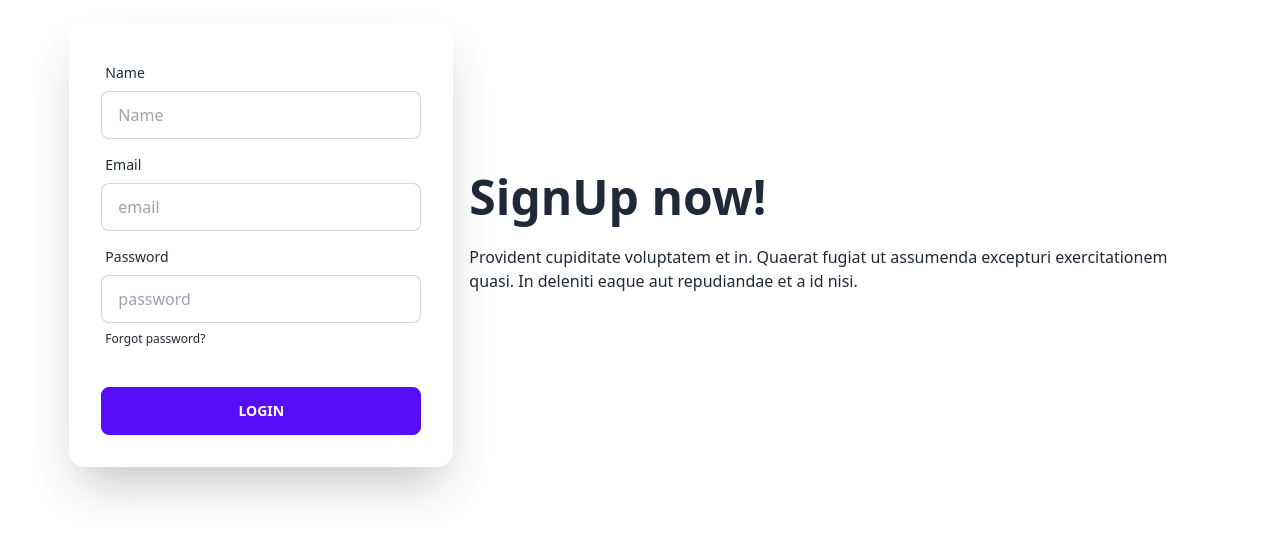
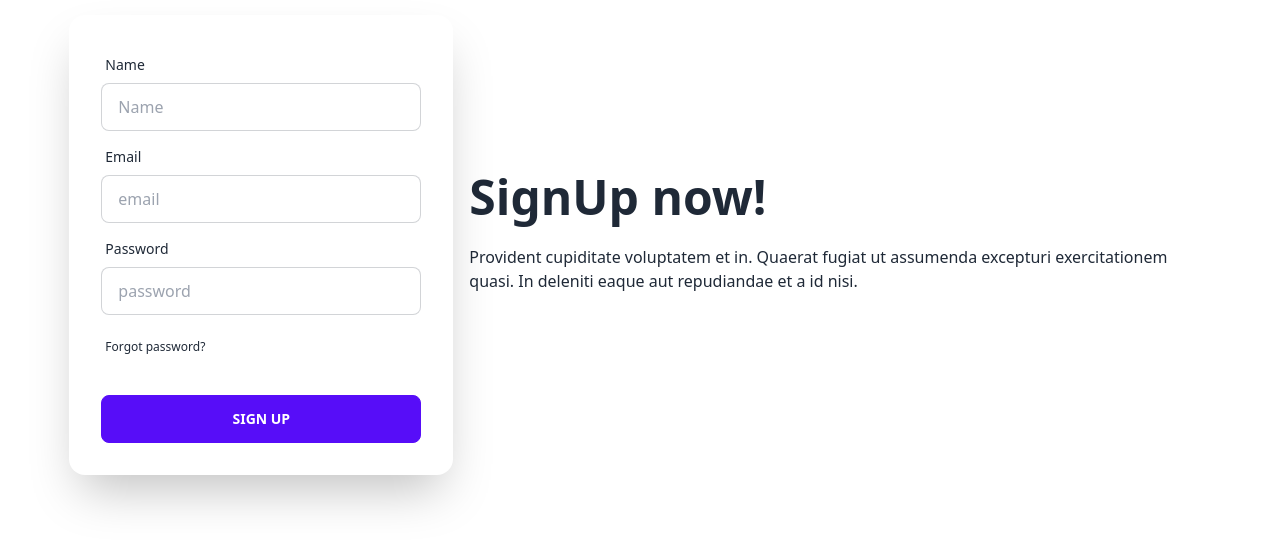
Before and after one commit to tusarallen/bistro-boss-client, a React (Vite) app: page /signup in a window 1280 px wide. Shown: the part 155-702 px from the top of the page. Built offline with nearby package versions, Linux system fonts and the light colour scheme; no server answers.

Commit message:
validation sugnup with react hook

```diff
--- a/src/pages/Login/Login.jsx
+++ b/src/pages/Login/Login.jsx
@@ -6,6 +6,7 @@ import {
 } from "react-simple-captcha";
 import { AuthContext } from "../../providers/AuthProvider";
 import { Link } from "react-router-dom";
+import { Helmet } from "react-helmet-async";
 
 const Login = () => {
   const { signIn } = useContext(AuthContext);
@@ -38,14 +39,18 @@ const Login = () => {
   };
 
   return (
+    <>
+      <Helmet>
+        <title>Bistro Boss | Sign Up</title>
+      </Helmet>
       <div className="hero min-h-screen">
         <div className="hero-content flex-col md:flex-row-reverse">
           <div className="text-center md:w-1/2 lg:text-left">
             <h1 className="text-5xl font-bold">Login now!</h1>
             <p className="py-6">
               Provident cupiditate voluptatem et in. Quaerat fugiat ut assumenda
-            excepturi exercitationem quasi. In deleniti eaque aut repudiandae et
-            a id nisi.
+              excepturi exercitationem quasi. In deleniti eaque aut repudiandae
+              et a id nisi.
             </p>
           </div>
           <div className="card md:w-1/2 flex-shrink-0 w-full max-w-sm shadow-2xl bg-base-100">
@@ -104,14 +109,18 @@ const Login = () => {
                 />
               </div>
             </form>
-          <p className="md:-mt-5 p-3">
+            <p className="md:-mt-5 p-3 text-xl">
               <small>
-              New Here? <Link className="underline font-bold text-[green]" to="/signup">Create an account</Link>
+                New Here?{" "}
+                <Link className="underline font-bold text-[green]" to="/signup">
+                  Create an account
+                </Link>
               </small>
             </p>
           </div>
         </div>
       </div>
+    </>
   );
 };
 
--- a/src/pages/SignUp/SignUp.jsx
+++ b/src/pages/SignUp/SignUp.jsx
@@ -1,7 +1,11 @@
-import React from "react";
+import React, { useContext } from "react";
+import { Helmet } from "react-helmet-async";
 import { useForm } from "react-hook-form";
+import { AuthContext } from "../../providers/AuthProvider";
 
 const SignUp = () => {
+  const { createUser } = useContext(AuthContext);
+
   const {
     register,
     handleSubmit,
@@ -10,17 +14,25 @@ const SignUp = () => {
 
   const onSubmit = (data) => {
     console.log(data);
+    createUser(data.email, data.password).then((result) => {
+      const loggedUser = result.user;
+      console.log(loggedUser);
+    });
   };
 
   return (
+    <>
+      <Helmet>
+        <title>Bistro Boss | Sign Up</title>
+      </Helmet>
       <div className="hero min-h-screen">
         <div className="hero-content flex-col lg:flex-row-reverse">
           <div className="text-center lg:text-left">
             <h1 className="text-5xl font-bold">SignUp now!</h1>
             <p className="py-6">
               Provident cupiditate voluptatem et in. Quaerat fugiat ut assumenda
-            excepturi exercitationem quasi. In deleniti eaque aut repudiandae et
-            a id nisi.
+              excepturi exercitationem quasi. In deleniti eaque aut repudiandae
+              et a id nisi.
             </p>
           </div>
           <div className="card flex-shrink-0 w-full max-w-sm shadow-2xl bg-base-100">
@@ -66,6 +78,7 @@ const SignUp = () => {
                     required: true,
                     minLength: 6,
                     maxLength: 20,
+                    pattern: /(?=.*[A-Z])(?=.*[!@#$&*])(?=.*[0-9])(?=.*[a-z])/,
                   })}
                   placeholder="password"
                   className="input input-bordered"
@@ -73,6 +86,21 @@ const SignUp = () => {
                 {errors.password?.type === "required" && (
                   <p className="text-red-600">Password is required</p>
                 )}
+                {errors.password?.type === "minLength" && (
+                  <p className="text-red-600">Password must be 6 characters</p>
+                )}
+                {errors.password?.type === "maxLength" && (
+                  <p className="text-red-600">
+                    Password must be less than 20 characters
+                  </p>
+                )}
+                {errors.password?.type === "pattern" && (
+                  <p className="text-red-600">
+                    Password must have one Uppercase one lower case, one number
+                    and one special character.
+                  </p>
+                )}
+                <label className="label"></label>
                 <label className="label">
                   <a href="#" className="label-text-alt link link-hover">
                     Forgot password?
@@ -80,12 +108,17 @@ const SignUp = () => {
                 </label>
               </div>
               <div className="form-control mt-6">
-              <button className="btn btn-primary">Login</button>
+                <input
+                  className="btn btn-primary"
+                  type="submit"
+                  value="Sign Up"
+                />
               </div>
             </form>
           </div>
         </div>
       </div>
+    </>
   );
 };
 
```
Lines whose indentation alone changed are shown as unchanged.
